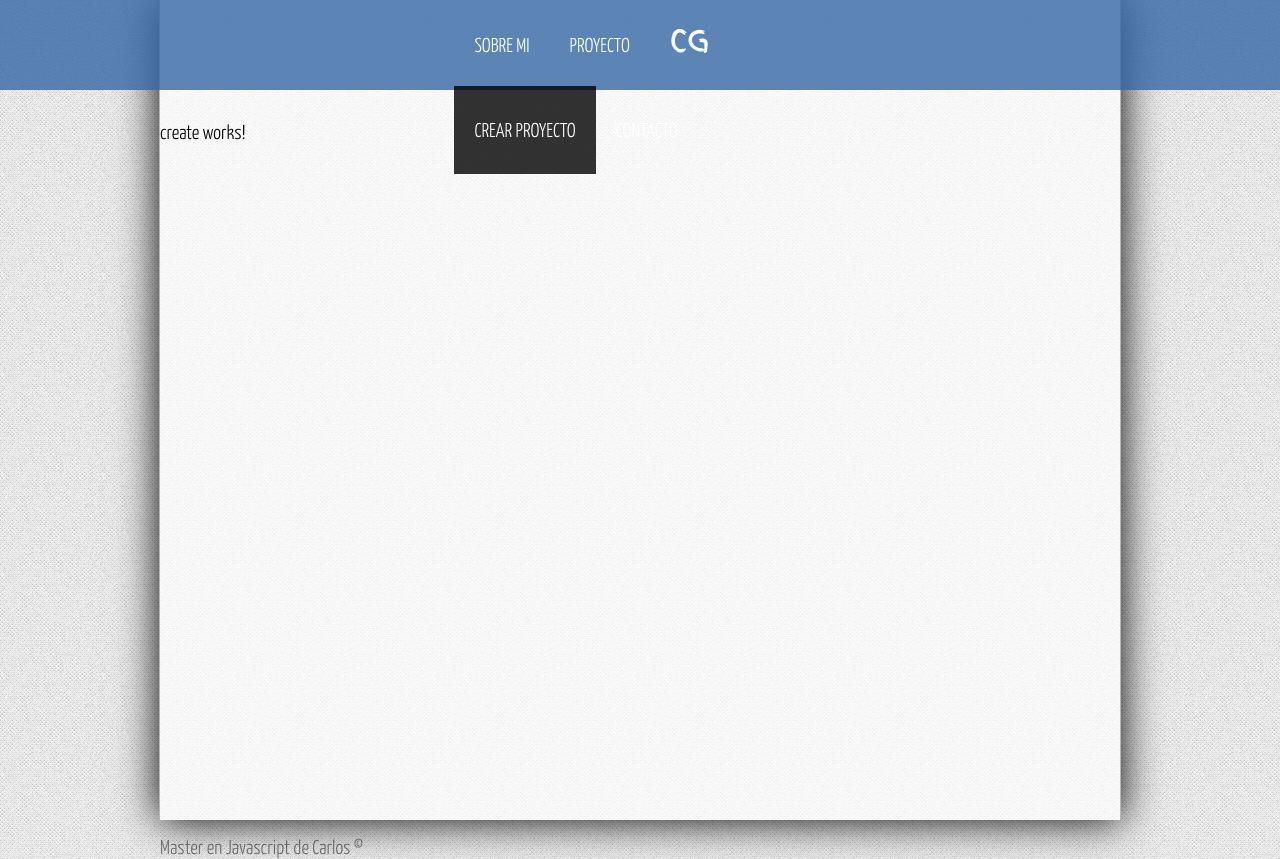
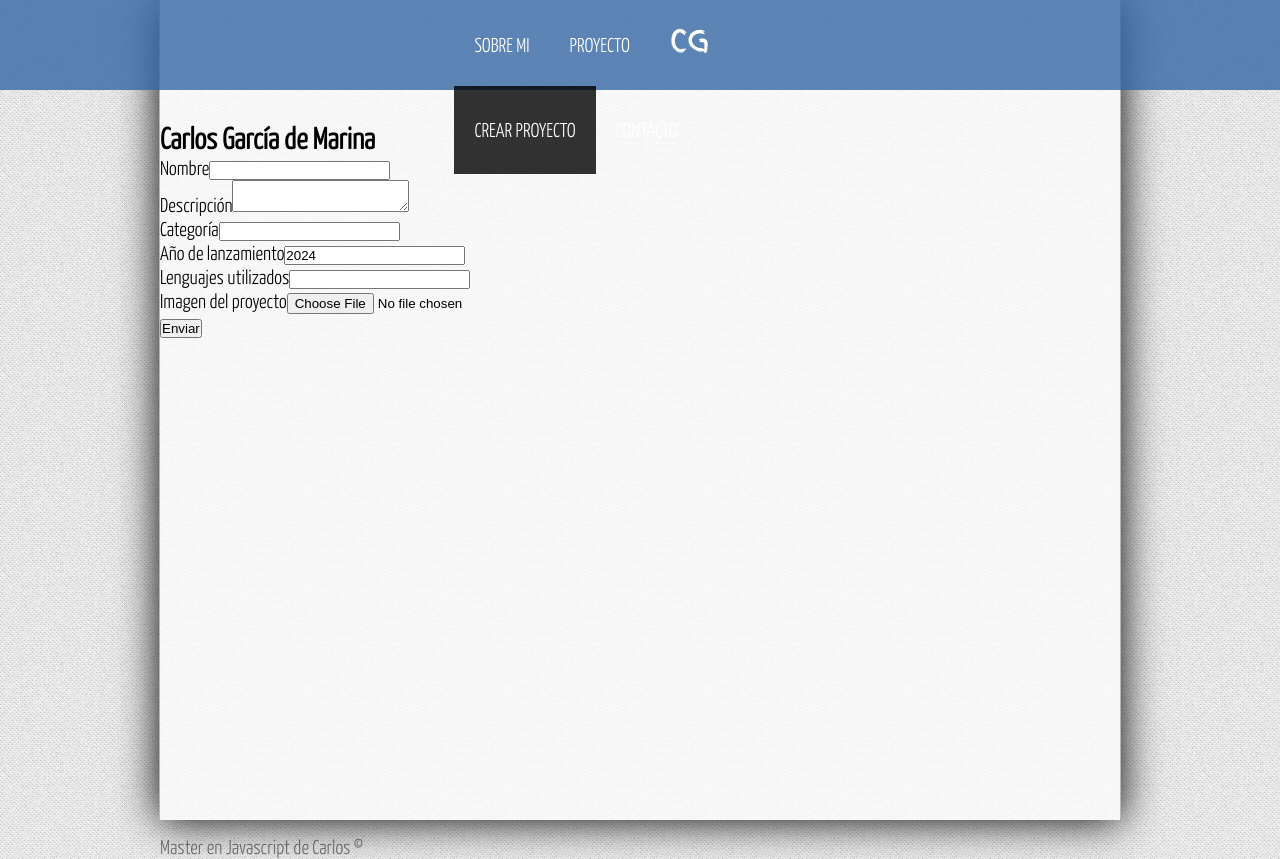
Before and after one commit to CarlosGarciaDMarina/ProyectoConAngular, an Angular app: page /crear-proyecto in a window 1280 px wide. Built offline with nearby package versions, Linux system fonts and the light colour scheme.

Commit message:
Formulario y configuraciones

```diff
--- a/src/app/app.module.ts
+++ b/src/app/app.module.ts
@@ -23,7 +23,9 @@ import { ErrorComponent } from './components/error/error.component';
   ],
   imports: [
     BrowserModule,
-    AppRoutingModule
+    AppRoutingModule,
+    HttpClientModule,
+    FormsModule
   ],
   providers: [],
   bootstrap: [AppComponent]
--- a/src/app/components/create/create.component.html
+++ b/src/app/components/create/create.component.html
@@ -1 +1,27 @@
-<p>create works!</p>
+<div class="container">
+    <h2>{{title}}</h2>
+    <form #projectForm="ngForm" (ngSubmit)="onSubmit(projectForm)">
+
+        <label for="name">Nombre</label>
+        <input type="text" name="name" #name="ngModel" [(ngModel)]="project.name" /><br>
+
+        <label for="description">Descripción</label>
+        <textarea name="description" #description="ngModel" [(ngModel)]="project.description"></textarea><br>
+
+        <label for="category">Categoría</label>
+        <input type="text" name="category" #category="ngModel" [(ngModel)]="project.category" /><br>
+
+        <label for="year">Año de lanzamiento</label>
+        <input type="number" name="year" #year="ngModel" [(ngModel)]="project.year" /><br>
+
+        <label for="langs">Lenguajes utilizados</label>
+        <input type="text" name="langs" #langs="ngModel" [(ngModel)]="project.langs" /><br>
+
+        <label for="image">Imagen del proyecto</label>
+        <input type="file"name="image" placeholder="Subir imagen" /><br>
+
+        <input type="submit" value="Enviar">
+
+    </form>
+
+</div>
--- a/src/app/components/create/create.component.ts
+++ b/src/app/components/create/create.component.ts
@@ -1,10 +1,34 @@
-import { Component } from '@angular/core';
+import { Component, OnInit } from '@angular/core';
+import { Project } from '../../models/projects';
+import { ProjectService } from '../../services/project.service';
 
 @Component({
   selector: 'app-create',
   templateUrl: './create.component.html',
-  styleUrl: './create.component.css'
+  styleUrl: './create.component.css',
+  providers: [ProjectService]
 })
 export class CreateComponent {
 
+  public title: string;
+  public project: Project;
+
+
+  constructor(
+    private _projectService: ProjectService
+
+  ) {
+    this.title = "Carlos García de Marina";
+    this.project = new Project('', '', '', '', 2024, '','');
+  }
+
+  ngOnInit() {
+
+  }
+
+  onSubmit(form:any){
+    console.log(this.project);
+  }
+
+
 }
```
